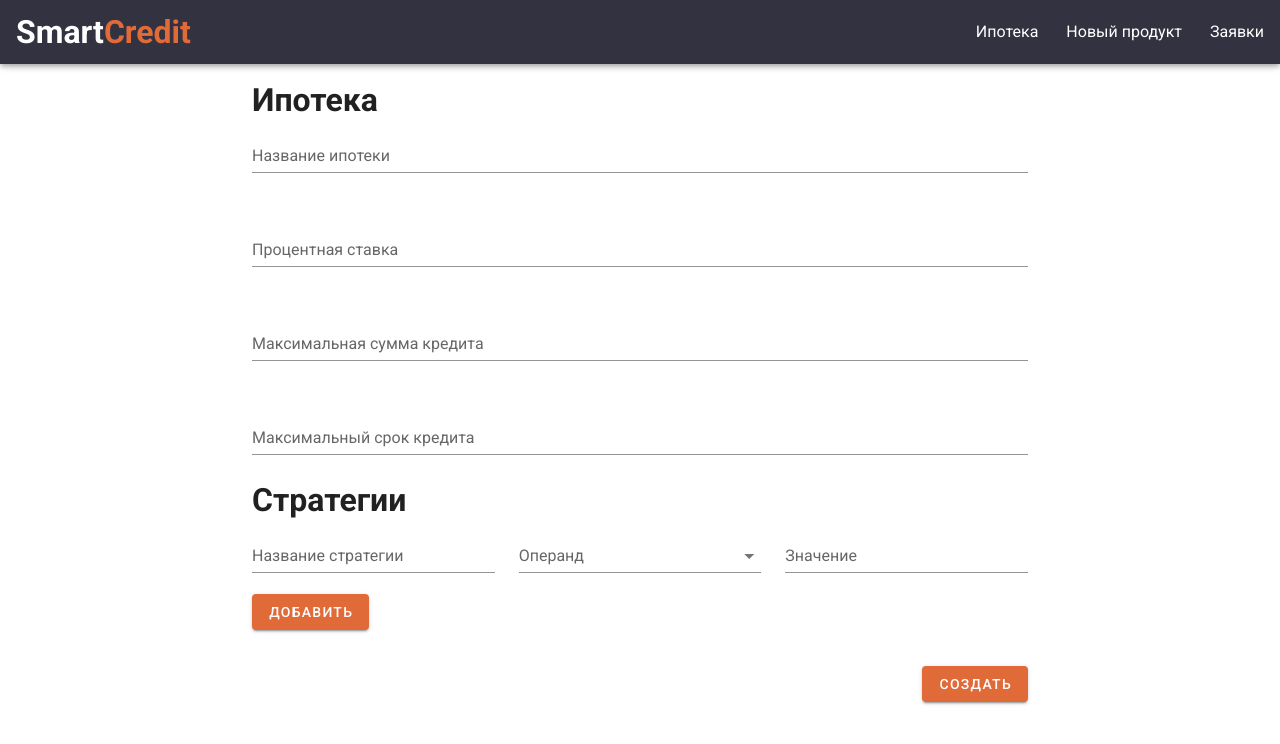
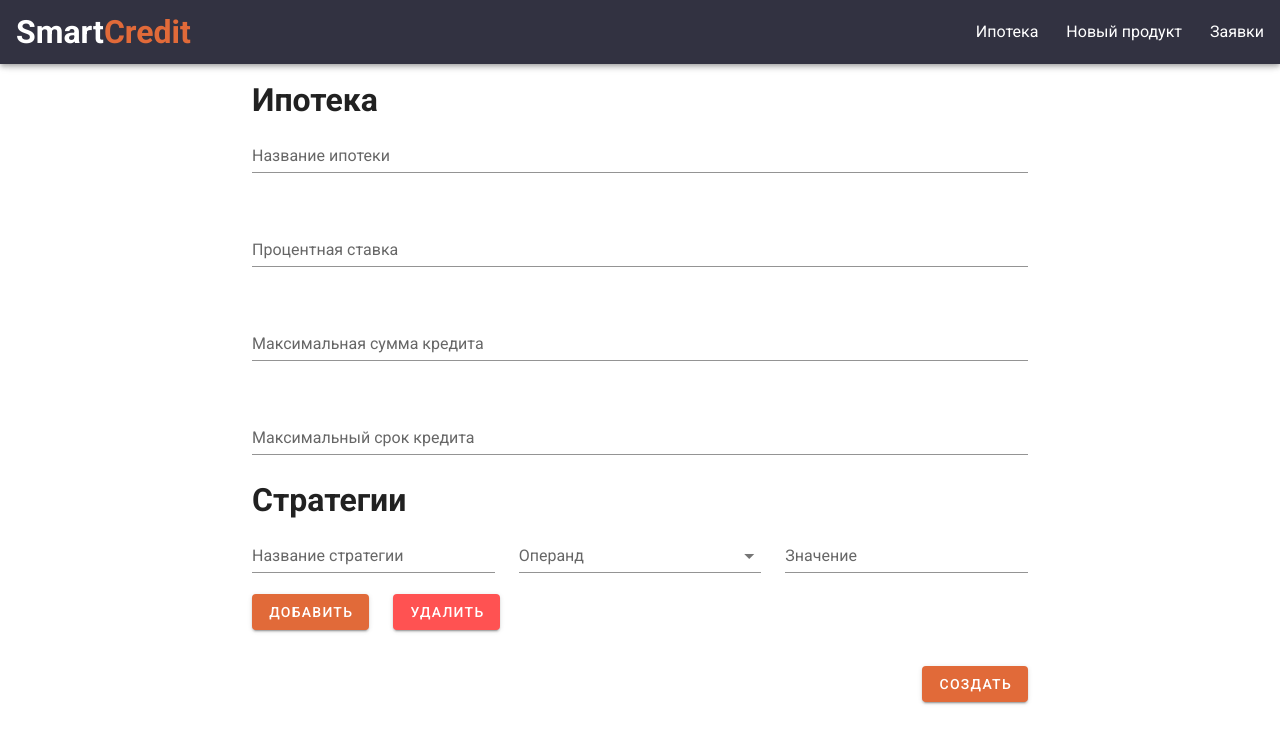
Before and after one commit to andrey477/finodays-hackathon, a Vue app: page /new-product in a window 1280 px wide. Shown: the top 744 px of the page. Built offline with nearby package versions, Linux system fonts and the light colour scheme.

Commit message:
add remove button

```diff
--- a/src/components/FiltersBlock/FiltersBlock.vue
+++ b/src/components/FiltersBlock/FiltersBlock.vue
@@ -31,6 +31,7 @@
       </v-row>
     </v-form>
     <v-btn @click="addCount" color="primary">Добавить</v-btn>
+    <v-btn @click="remove" color="error" class="ml-6">Удалить</v-btn>
   </div>
 </template>
 
@@ -76,6 +77,10 @@ export default class FiltersBlock extends Vue {
     this.strategies.push({ ...this.emptyFilter });
   }
 
+  remove(): void {
+    this.strategies.pop();
+  }
+
   @Watch('strategies', { deep: true })
   changeForm(value: any) {
     console.log(this.strategies);
```
